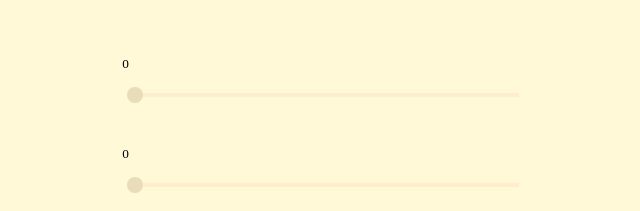
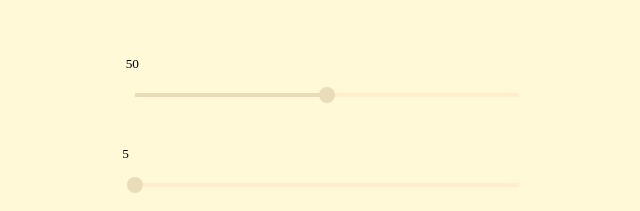
Before and after one commit to sinnerschrader/ranger, a website built with webpack: page dist/index.html in a window 1280 px wide. Shown: the part 242-453 px from the top of the page, without its empty margins (313-953 px from the left). Built offline with nearby package versions, Linux system fonts and the light colour scheme; files whose address does not match are found by name.

Commit message:
Initiate slider function

```diff
--- a/src/scripts/slider.js
+++ b/src/scripts/slider.js
@@ -1,6 +1,6 @@
 import debounce from 'lodash.debounce';
 import {getMin, getMax, getSteps, getValue, pauseEvent} from './utilities/utils';
-import {handlePosition, handlePositionSteps} from './utilities/move';
+import {handlePosition, handlePositionSteps, setInitialPosition} from './utilities/move';
 import {handleValue, setValueInDom, setAttributeInDom} from './utilities/data';
 
 export default function() {
@@ -44,6 +44,15 @@ export default function() {
         ranger.dimensions     = trackEl.getBoundingClientRect();
         ranger.clientRectLeft = ranger.dimensions.left;
 
+        //-- Initialize the slider
+        let init = () => {
+            if (indicatorEL !== null) {
+                setValueInDom(valueEl, value);
+            }
+            distanceEl.style.width= setInitialPosition(minVal, maxVal, value)  + '%';
+        }
+        init();
+
         let handleMouseDown  = e => {
             pauseEvent(e);
             if (!slider.classList.contains ('is-active')) {
@@ -65,6 +74,7 @@ export default function() {
 
             //-- Calculates and sets the value of the specific slider
             ranger.currentValue   = handleValue(minVal, maxVal, ranger.currentPosition);
+
             setAttributeInDom(inputEl, 'value', ranger.currentValue);
 
             if (indicatorEL !== null) {
@@ -81,9 +91,6 @@ export default function() {
 
                 //-- Calculates and sets the new position of the slider
                 ranger.offset         = e.pageX - ranger.clientRectLeft;
-
-                //-- Verify if the slider has steps
-                //-- and set the position accordingly
                 if (!isNaN(steps)) {
                     ranger.currentPosition = handlePositionSteps(ranger.offset, ranger.dimensions.width, minVal, maxVal, steps);
                 } else {
--- a/src/scripts/utilities/move.js
+++ b/src/scripts/utilities/move.js
@@ -1,4 +1,11 @@
 'use strict';
+
+export function setInitialPosition (min, max, initValue) {
+    let range     = (max - min);
+    let percent   = Math.round(((initValue - min) * 100) / range);
+
+    return percent;
+}
 
 export function handlePosition (offset, width) {
     let min      = 0;
@@ -14,7 +21,7 @@ export function handlePosition (offset, width) {
      let ratio      = Math.min(Math.max(offset / width, 0), 1);
      let range      = (max - min);
      let currentStep= Math.round((ratio * range) / stepWidth);
-     let percent   = ((currentStep * stepWidth) / range) * 100;
+     let percent    = ((currentStep * stepWidth) / range) * 100;
 
      return percent;
  }
```
Also changed, not shown: dist/index.html.
